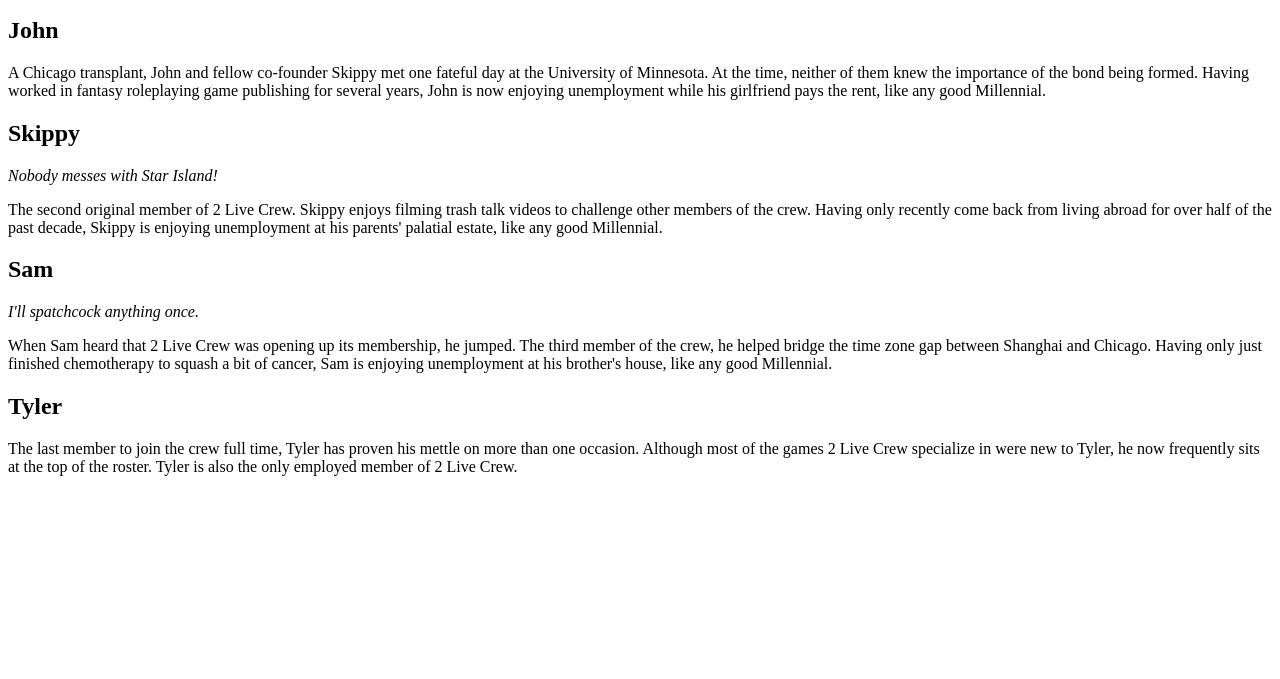
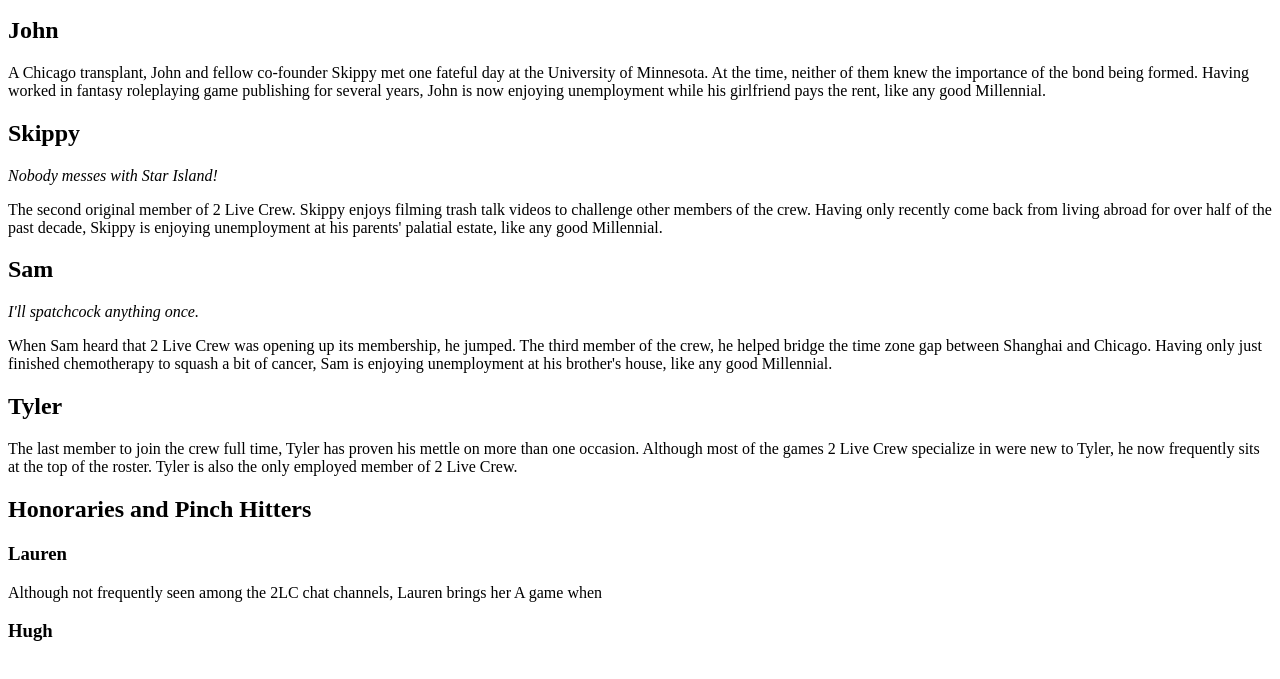
Before and after one commit to samtietze/2lc.github.io, a plain HTML site: page thecrew.html in a window 1280 px wide. Shown: the part 101-780 px from the top of the page. Drawn offline with Linux system fonts and the light colour scheme.

Commit message:
Add image folder, modify crew page

```diff
--- a/thecrew.html
+++ b/thecrew.html
@@ -6,6 +6,7 @@
 <body>
   <h1>In a lot of ways, we haven't even left the 90s</h1>
   <p>The 2 Live Crew picked up some of its members later on, but the two originals are still with us.</p>
+
   <div>
     <h2>John</h2>
     <i></i>
@@ -30,5 +31,12 @@
     <p>The last member to join the crew full time, Tyler has proven his mettle on more than one occasion. Although most of the games 2 Live Crew specialize in were new to Tyler, he now frequently sits at the top of the roster. Tyler is also the only employed member of 2 Live Crew.</p>
   </div>
 
+  <div>
+    <h2>Honoraries and Pinch Hitters</h2>
+    <h3>Lauren</h3>
+    <p>Although not frequently seen among the 2LC chat channels, Lauren brings her A game when </p>
+    <h3>Hugh</h3>
+  </div>
+
 </body>
 </html>
```
Also changed, not shown: images/2lcgroup.jpg (added), images/johnlauren.jpg (added), images/sam_b.jpg (added), images/skips.jpg (added), images/tyler_a.jpg (added), images/tyler_b.jpg (added).
